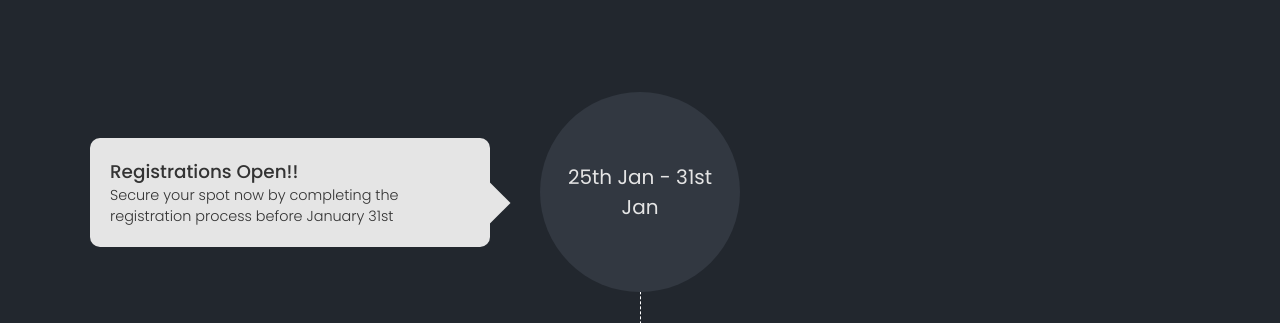
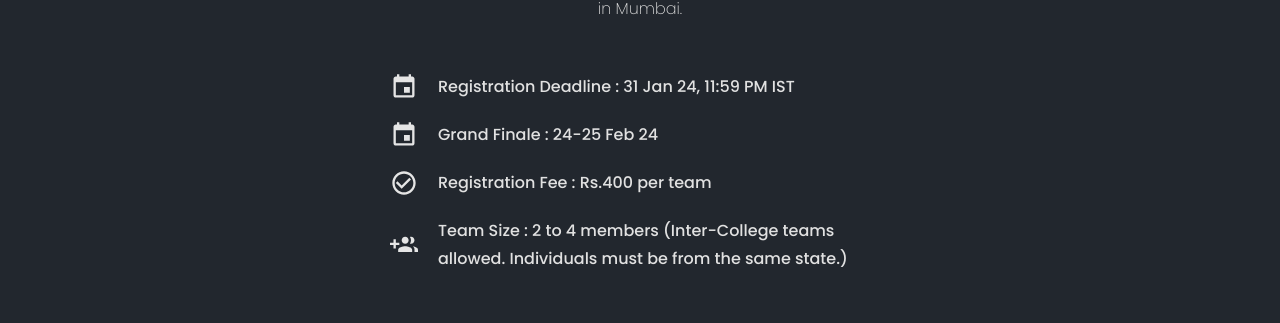
Before and after one commit to GDSC-Jadavpur-University/BitNBuild, a React (Create React App) app: page / in a window 1280 px wide. Shown: the part 1686-2009 px from the top of the page. Built offline with nearby package versions, Linux system fonts and the light colour scheme; the HTML template or start-up script is replaced by a standard one; a web font is replaced by a local one.

Commit message:
final push

```diff
--- a/public/index.html
+++ b/public/index.html
@@ -2,14 +2,14 @@
 <html lang="en">
   <head>
     <meta charset="utf-8" />
-    <link rel="icon" href="%PUBLIC_URL%/favicon.ico" />
+    <link rel="icon" href="https://encrypted-tbn0.gstatic.com/images?q=tbn:ANd9GcSfesK-_bepLNoDCmzJofcn8MuoNybssgZ6V5LacwKU5MfpZlmknOhb-2eRMQQnDTrNfEY&usqp=CAU" />
     <meta name="viewport" content="width=device-width, initial-scale=1" />
     <meta name="theme-color" content="#000000" />
     <meta
       name="description"
       content="Web site created using create-react-app"
     />
-    <link rel="apple-touch-icon" href="%PUBLIC_URL%/logo192.png" />
+    <link rel="apple-touch-icon" href="https://encrypted-tbn0.gstatic.com/images?q=tbn:ANd9GcSfesK-_bepLNoDCmzJofcn8MuoNybssgZ6V5LacwKU5MfpZlmknOhb-2eRMQQnDTrNfEY&usqp=CAU" />
     <!--
       manifest.json provides metadata used when your web app is installed on a
       user's mobile device or desktop. See https://developers.google.com/web/fundamentals/web-app-manifest/
@@ -24,7 +24,7 @@
       work correctly both with client-side routing and a non-root public URL.
       Learn how to configure a non-root public URL by running `npm run build`.
     -->
-    <title>React App</title>
+    <title>BIT N BUILD EVENT - GDSC Jadavpur University</title>
   </head>
   <body>
     <noscript>You need to enable JavaScript to run this app.</noscript>
--- a/src/Screens/Landing.js
+++ b/src/Screens/Landing.js
@@ -3,6 +3,9 @@ import styled from "styled-components";
 import CallMadeIcon from '@material-ui/icons/CallMade';
 import ArrowRightIcon from '@material-ui/icons/ArrowRight';
 import ArrowLeftIcon from '@material-ui/icons/ArrowLeft';
+import EventIcon from '@material-ui/icons/Event';
+import CheckCircleOutlineIcon from '@material-ui/icons/CheckCircleOutline';
+import GroupAddIcon from '@material-ui/icons/GroupAdd';
 
 const Landing = () => {
   return (
@@ -53,6 +56,18 @@ const Landing = () => {
           <img src="https://d8it4huxumps7.cloudfront.net/uploads/images/opportunity/banner/65a4f1c39ae0d_bit-n-build-international-hackathon.png?d=1280x371" alt="" />
           {/* <p>Bit N Build is an international Hackathon conducted by Fr. Conceicao Rodrigues College of Engineering, Mumbai in collaboration with 25 national and international colleges. It promotes exposure and collaboration opportunities for students across various universities worldwide. It is an event that has gained immense popularity and success in its foremost edition. Last year, this was the best hackathon conducted by Fr. Conceicao Rodrigues College of Engineering, Bandra, Mumbai, and it had 900+ Participants and 200+ teams. This year, Bit N Build is set to make waves internationally, showcasing its innovation on the global stage, while also solidifying its influence at the national level. In the first phase of the hackathon, participating colleges will host the hackathon in their respective states. The hackathon’s final round will feature the top teams from this phase, earning them an invitation to compete in Mumbai at Fr. Conceicao Rodrigues College of Engineering.</p> */}
           <p>Bit N Build, an international Hackathon by Fr. Conceicao Rodrigues College of Engineering, Mumbai, collaborates with 25 colleges globally. Last year's edition had 900+ participants and 200+ teams, making it the best hackathon at the college. This year, it aims for global recognition, starting with regional rounds at participating colleges and culminating in a final competition in Mumbai.</p>
+          <div className="imp-about">
+            <EventIcon/> <div className="text">Registration Deadline : 31 Jan 24, 11:59 PM IST</div>
+          </div>
+          <div className="imp-about">
+            <EventIcon/> <div className="text">Grand Finale : 24-25 Feb 24</div>
+          </div>
+          <div className="imp-about">
+            <CheckCircleOutlineIcon/> <div className="text">Registration Fee : Rs.400 per team</div>
+          </div>
+          <div className="imp-about">
+            <GroupAddIcon/> <div className="text">Team Size : 2 to 4 members (Inter-College teams allowed. Individuals must be from the same state.)</div>
+          </div>
         </div>
         <div className="event-timeline">
           <h2>Event Timeline</h2>
@@ -395,7 +410,8 @@ const Container = styled.div`
         line-height: 1.75rem;
         font-weight: 200;
         color: #e1e1e1;
-        width: 80%;
+        width: 500px;
+        margin-bottom: 40px;
 
         @media (max-width: 1150px) {
           width: 100%;
@@ -403,8 +419,37 @@ const Container = styled.div`
         }
       }
 
+      .imp-about{
+        display: flex;
+        width: 500px;
+
+        align-items: center;
+        margin: 10px 0;
+
+        svg{
+          font-size: 1.75rem;
+        }
+
+        .text{
+          margin-left: 20px;
+          font-size: 1rem;
+          line-height: 1.75rem;
+          font-weight: 500;
+          color: #e1e1e1;
+        }
+
+        @media (max-width: 1150px) {
+          width: 100%;
+          margin-bottom: 10px;
+
+          .text{
+            font-weight: 200;
+          }
+        }
+      }
+
       img{
-        width: 50%;
+        width: 600px;
         border-radius: 10px;
         margin-bottom: 40px;
 
```
